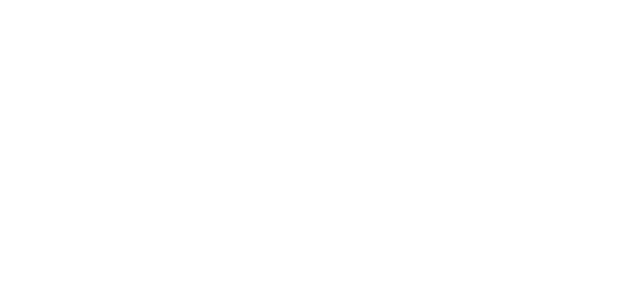
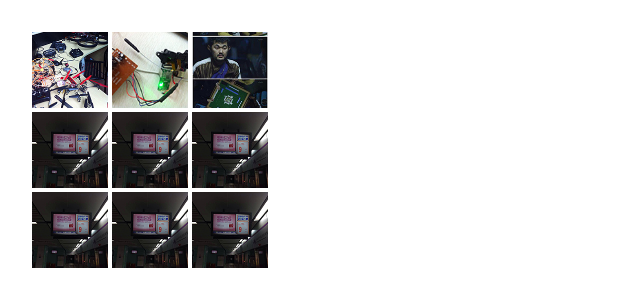
Before and after one commit to deathfang/test, a plain HTML site: page qz_commonWidget/imageview/demo/wechat_gallery.html in a window 1280 px wide. Shown: the whole page, without its empty margins (0-640 px from the left). Drawn offline with Linux system fonts and the light colour scheme.

Commit message:
no message

```diff
--- a/qz_commonWidget/imageview/demo/wechat_gallery.html
+++ b/qz_commonWidget/imageview/demo/wechat_gallery.html
@@ -10,15 +10,15 @@
 
 	<div class="gallery">
 		<ul class="multi">
-			<li style="background-image: url(../img/IMG_0130_thumb.jpg);" data-src="../img/IMG_0130.jpg"></li>
-			<li style="background-image: url(../img/IMG_0129_thumb.jpg);" data-src="../img/IMG_0129.jpg"></li>
-			<li style="background-image: url(../img/IMG_0126_thumb.jpg);" data-src="../img/IMG_0126.jpg"></li>
-			<li style="background-image: url(../img/3_thumb.jpg);" data-src="../img/3.jpg"></li>
-			<li style="background-image: url(../img/3_thumb.jpg);" data-src="../img/3.jpg"></li>
-			<li style="background-image: url(../img/3_thumb.jpg);" data-src="../img/3.jpg"></li>
-			<li style="background-image: url(../img/3_thumb.jpg);" data-src="../img/3.jpg"></li>
-			<li style="background-image: url(../img/3_thumb.jpg);" data-src="../img/3.jpg"></li>
-			<li style="background-image: url(../img/3_thumb.jpg);" data-src="../img/3.jpg"></li>
+			<li style="background-image: url(../images/IMG_0130_thumb.jpg);" data-src="../images/IMG_0130.jpg"></li>
+			<li style="background-image: url(../images/IMG_0129_thumb.jpg);" data-src="../images/IMG_0129.jpg"></li>
+			<li style="background-image: url(../images/IMG_0126_thumb.jpg);" data-src="../images/IMG_0126.jpg"></li>
+			<li style="background-image: url(../images/3_thumb.jpg);" data-src="../images/3.jpg"></li>
+			<li style="background-image: url(../images/3_thumb.jpg);" data-src="../images/3.jpg"></li>
+			<li style="background-image: url(../images/3_thumb.jpg);" data-src="../images/3.jpg"></li>
+			<li style="background-image: url(../images/3_thumb.jpg);" data-src="../images/3.jpg"></li>
+			<li style="background-image: url(../images/3_thumb.jpg);" data-src="../images/3.jpg"></li>
+			<li style="background-image: url(../images/3_thumb.jpg);" data-src="../images/3.jpg"></li>
 
 		</ul>
 	</div>
```
